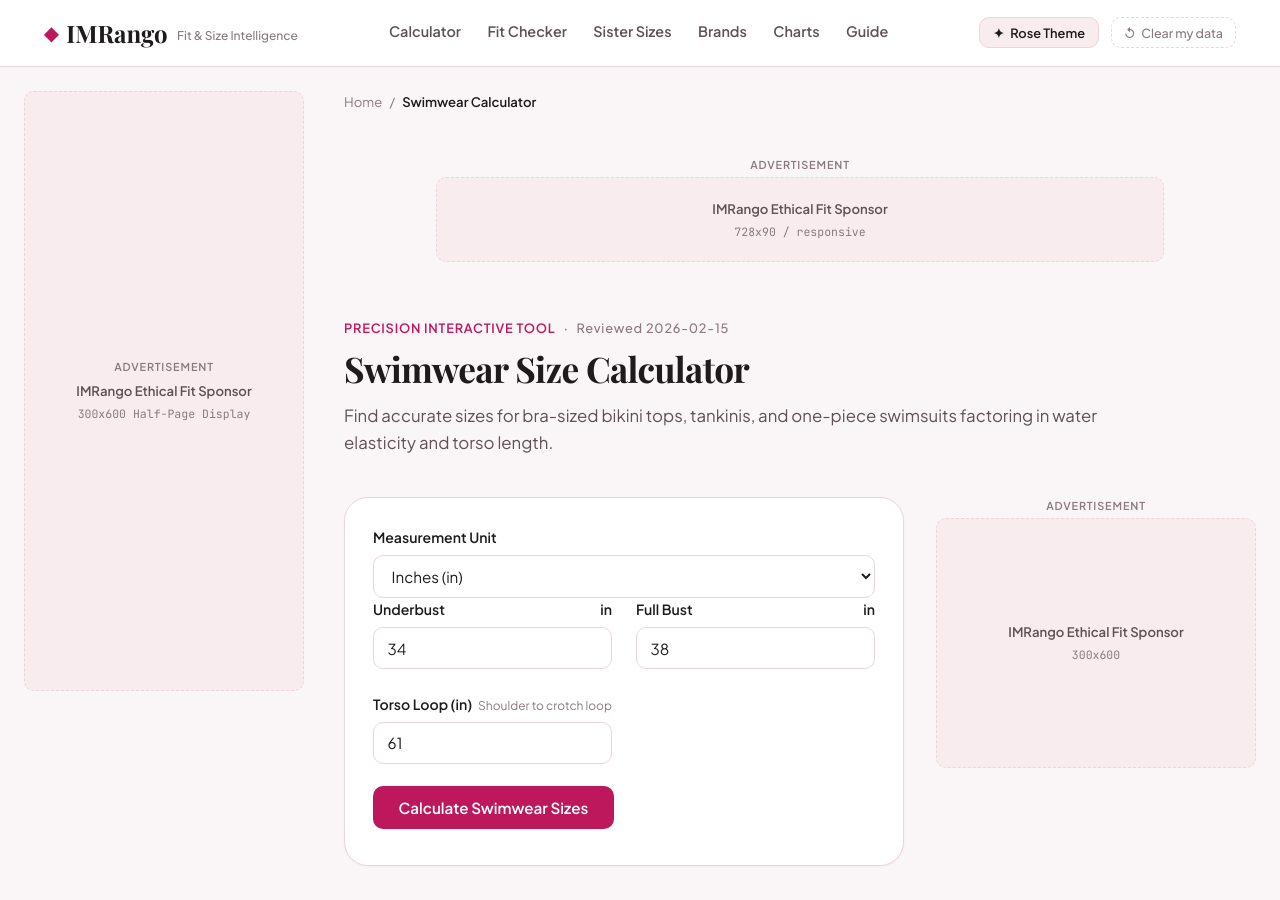
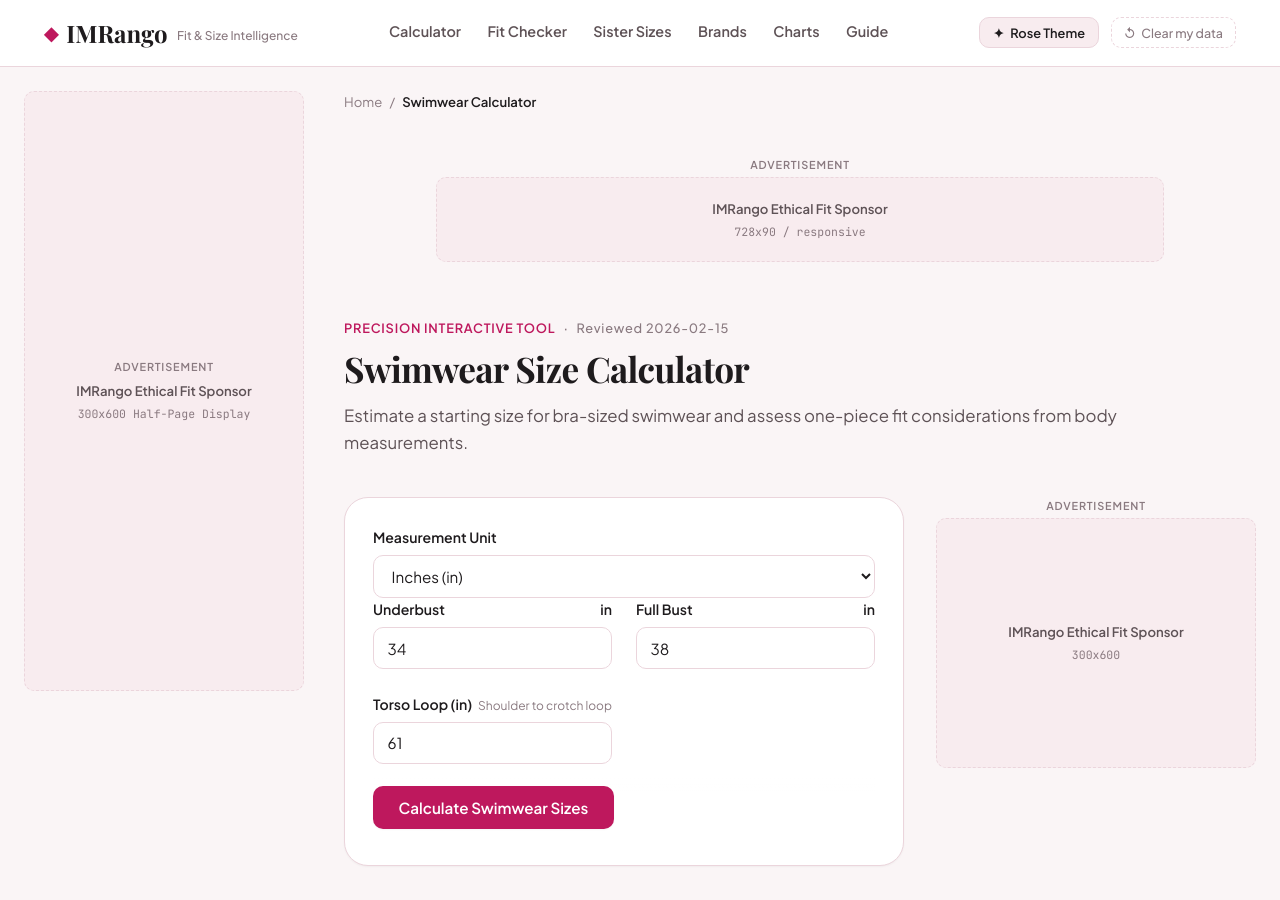
Before and after one commit to sharpedge74-cmyk/Bra-Size-Pro, a Jekyll site: the page built from swimwear-size-calculator.html, in a window 1280 px wide and 900 px high. Built offline with Jekyll 4.4.1, drawn with Linux system fonts in a browser that asks for light colours; some web fonts are replaced.

Commit message:
Improve calculator wording and swimwear fit guidance

```diff
--- a/swimwear-size-calculator.html
+++ b/swimwear-size-calculator.html
@@ -1,7 +1,7 @@
 ---
 layout: tool
 title: "Swimwear Size Calculator"
-description: "Find accurate sizes for bra-sized bikini tops, tankinis, and one-piece swimsuits factoring in water elasticity and torso length."
+description: "Estimate a starting size for bra-sized swimwear and assess one-piece fit considerations from body measurements."
 permalink: /swimwear-size-calculator
 breadcrumb_label: "Swimwear Calculator"
 intent: "Calculate bra-sized swimwear and one-piece dimensions"
```
